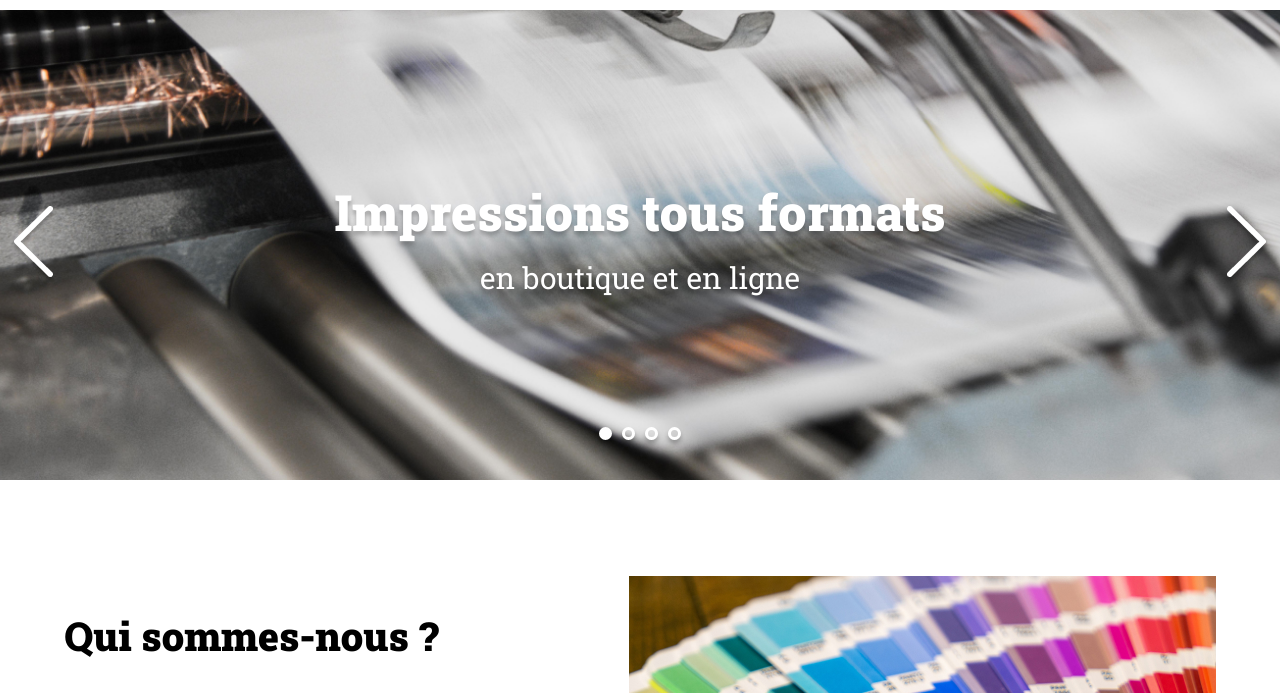
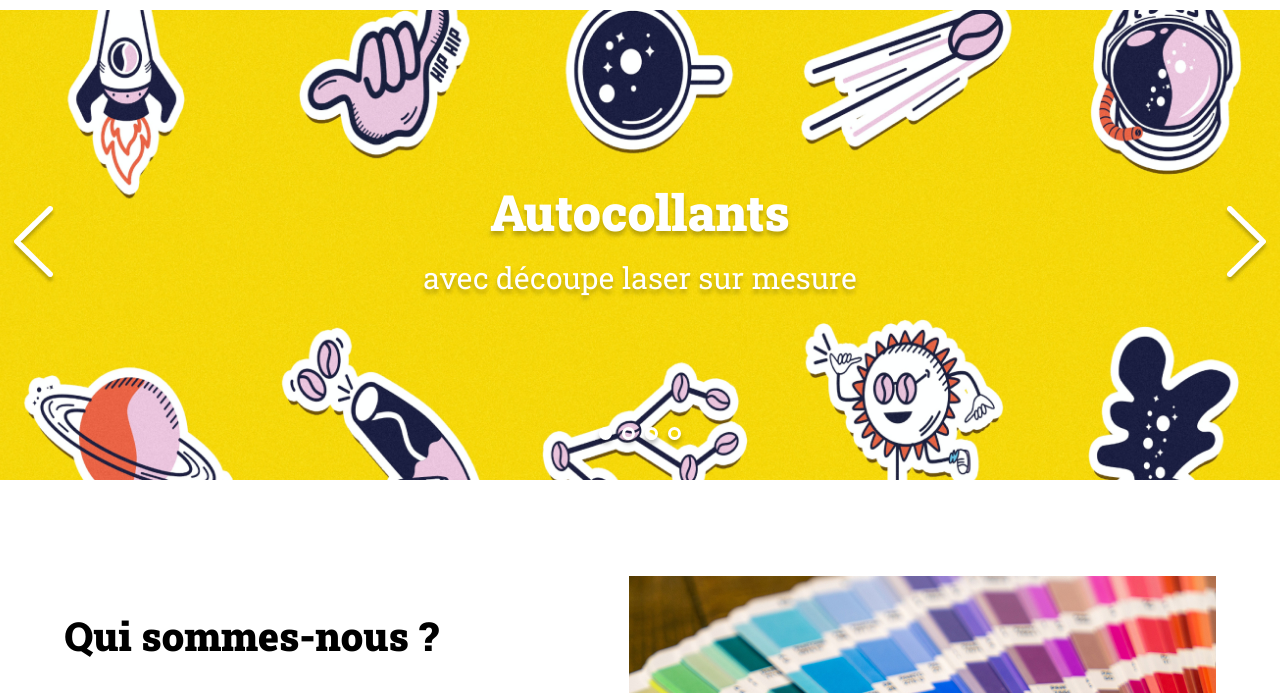
Before and after one commit to lolojisan/Print-it-JS-main-P5, a plain HTML site: page index.html in a window 1280 px wide. Both pictures are taken after a click on the picture 33 px from the left and 336 px from the top of the page. Shown: the part 91-784 px from the top of the page. Drawn offline with Linux system fonts and the light colour scheme.

Commit message:
stage 1 + 2 + 3

```diff
--- a/assets/script.js
+++ b/assets/script.js
@@ -1,39 +1,67 @@
 const slides = [
 	{
-		"image":"slide1.jpg",
+		"image":"./assets/images/slideshow/slide1.jpg",
 		"tagLine":"Impressions tous formats <span>en boutique et en ligne</span>"
 	},
 	{
-		"image":"slide2.jpg",
+		"image":"./assets/images/slideshow/slide2.jpg",
 		"tagLine":"Tirages haute définition grand format <span>pour vos bureaux et events</span>"
 	},
 	{
-		"image":"slide3.jpg",
+		"image":"./assets/images/slideshow/slide3.jpg",
 		"tagLine":"Grand choix de couleurs <span>de CMJN aux pantones</span>"
 	},
 	{
-		"image":"slide4.png",
+		"image":"./assets/images/slideshow/slide4.png",
 		"tagLine":"Autocollants <span>avec découpe laser sur mesure</span>"
 	}
 ]
 
 
-/* Event Listener sur aroww left et arrow right */
-
+/* variables */
+let i = 0;
 const clickLeft = document.querySelector(".arrow_left");
 const clickRight = document.querySelector(".arrow_right");
+const dotBox = document.querySelector(".dots");
+const img = document.querySelector(".banner-img");
+const txt = document.querySelector("p");
 
+
+/* Event Listener sur aroww left et arrow right */
 clickLeft.addEventListener("click", () => {
-	console.log("click left")
+	console.log("click left");
+	i--;
+	if (i === -1) {
+	  i = slides.length - 1;
+	}
+	img.src = slides[i].image;
+	txt.innerHTML = slides[i].tagLine;
+
 });
 
 clickRight.addEventListener("click", () => {
-	console.log("click right")
+	console.log("click right");
+	i++;
+	if (i === slides.length) {
+	  i = 0;
+	}
+	img.src = slides[i].image;
+	txt.innerHTML = slides[i].tagLine;
+
 });
+
+/*Ajoutez bullet points*/
+
+ for (let bp = 0; bp < slides.length; bp++) {
+	const dot = document.createElement("div");
+	dot.classList.add("dot");
+	dotBox.appendChild(dot);
+  }
+
+const dotOnSlide = document.querySelectorAll(".dot");
 
 /* Ajout bullet point selected first slide */
 
-const dotOnSlide = document.querySelectorAll(".dot");
 dotOnSlide[0].classList.add("dot_selected")
 
 /* On click change bulletpoint - img - txt */
--- a/index.html
+++ b/index.html
@@ -33,12 +33,7 @@
           alt="Banner Print-it"
         />
         <p>Impressions tous formats <span>en boutique et en ligne</span></p>
-        <div class="dots">
-          <div class="dot"></div>
-          <div class="dot"></div>
-          <div class="dot"></div>
-          <div class="dot"></div>
-        </div>
+        <div class="dots"></div>
       </div>
       <section id="about-us" class="container">
         <div>
```
